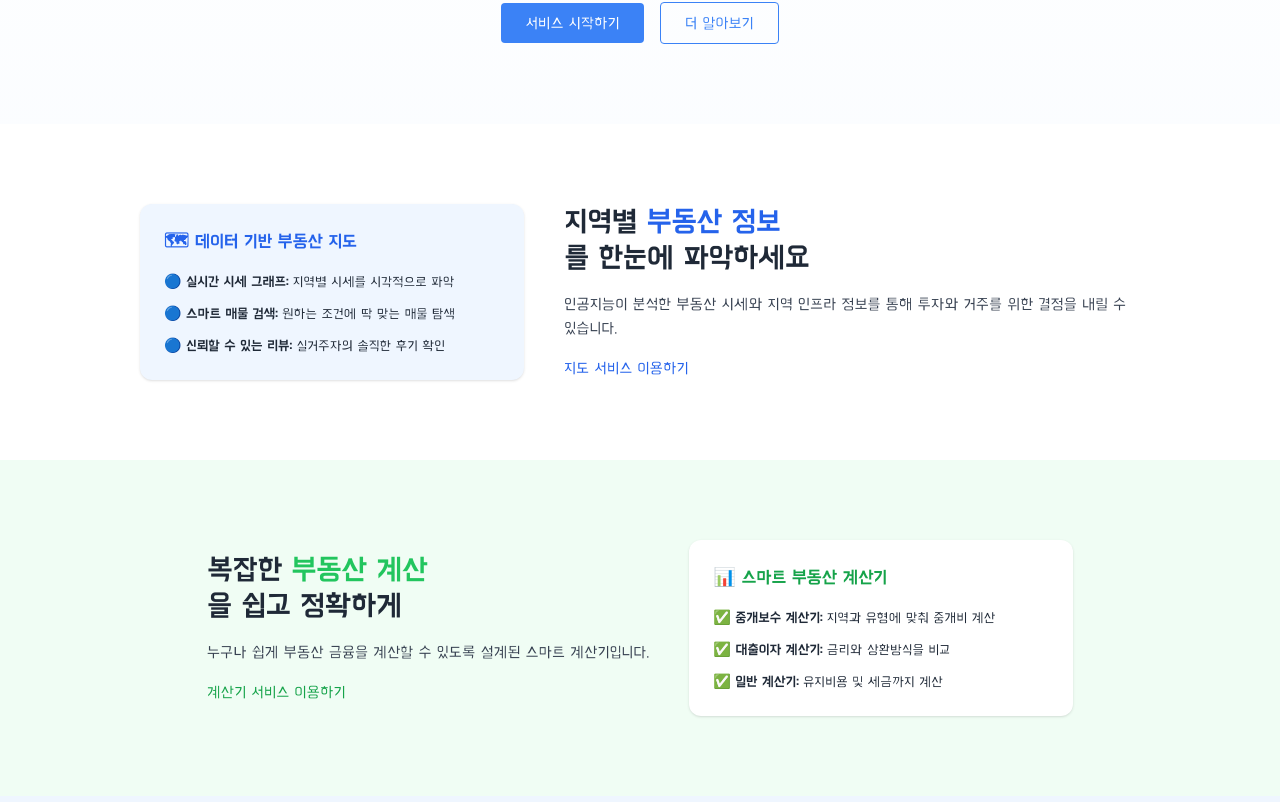
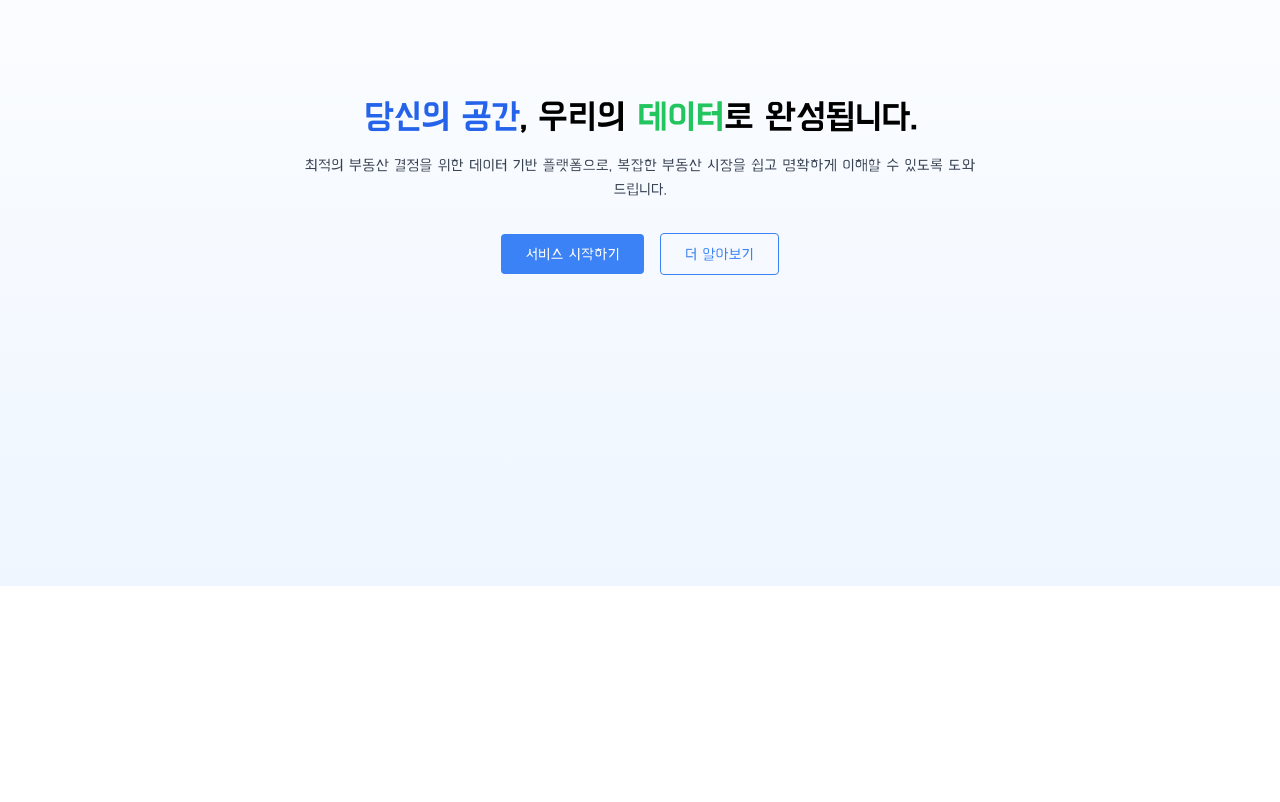
Before and after one commit to Jihye511/gozip-housing-insights, a Vue app in the folder ssafy_home_frontend/: page / in a window 1280 px wide. Shown: the part 278-1080 px from the top of the page. After the commit the page ends 864 px from the top, so only its background shows below. Built offline with nearby package versions, Linux system fonts and the light colour scheme; no server answers.

Commit message:
feat: main화면 디자인

```diff
--- a/ssafy_home_frontend/src/views/MainPage.vue
+++ b/ssafy_home_frontend/src/views/MainPage.vue
@@ -1,7 +1,7 @@
 <template>
-  <div class="min-h-screen bg-gradient-to-b from-white to-blue-50">
-
-    <main class="flex flex-col items-center justify-center py-20 text-center">
+  <div class="h-screen overflow-y-scroll snap-y snap-mandatory scroll-smooth">
+    <!-- Section 0: 메인 소개 -->
+    <main class="snap-start min-h-screen flex flex-col items-center justify-center py-20 text-center bg-gradient-to-b from-white to-blue-50">
       <h2 class="text-4xl font-bold mb-4">
         <span class="text-blue-600">당신의 공간</span>, <span class="text-black">우리의</span> <span class="text-green-500">데이터</span><span class="text-black">로 완성됩니다.</span>
       </h2>
@@ -15,10 +15,8 @@
       </div>
     </main>
 
-
-
     <!-- Section 1: 지도 -->
-    <section class="flex flex-col md:flex-row items-center justify-center bg-white py-20 px-6 gap-10">
+    <section class="snap-start min-h-screen flex flex-col md:flex-row items-center justify-center bg-white py-20 px-6 gap-10">
       <div class="bg-blue-50 p-6 rounded-xl shadow w-full md:w-96">
         <h3 class="text-blue-600 text-lg font-semibold mb-4">🗺 데이터 기반 부동산 지도</h3>
         <ul class="text-sm space-y-3 text-gray-800">
@@ -39,7 +37,7 @@
     </section>
 
     <!-- Section 2: 계산기 -->
-    <section class="flex flex-col-reverse md:flex-row items-center justify-center bg-green-50 py-20 px-6 gap-10">
+    <section class="snap-start min-h-screen flex flex-col-reverse md:flex-row items-center justify-center bg-green-50 py-20 px-6 gap-10">
       <div class="text-left max-w-xl">
         <h2 class="text-3xl font-bold text-gray-800">
           복잡한 <span class="text-green-500">부동산 계산</span><br />을 쉽고 정확하게
@@ -60,7 +58,7 @@
     </section>
 
     <!-- Section 3: 커뮤니티 -->
-    <section class="flex flex-col md:flex-row items-center justify-center bg-blue-50 py-20 px-6 gap-10">
+    <section class="snap-start min-h-screen flex flex-col md:flex-row items-center justify-center bg-blue-50 py-20 px-6 gap-10">
       <div class="bg-white p-6 rounded-xl shadow w-full md:w-96">
         <h3 class="text-blue-600 text-lg font-semibold mb-4">👥 부동산 커뮤니티</h3>
         <ul class="text-sm space-y-3 text-gray-800">
@@ -89,4 +87,5 @@ export default {
 </script>
 
 <style scoped>
+/* Tailwind 기반이므로 별도 스타일은 필요 없음 */
 </style>
```
